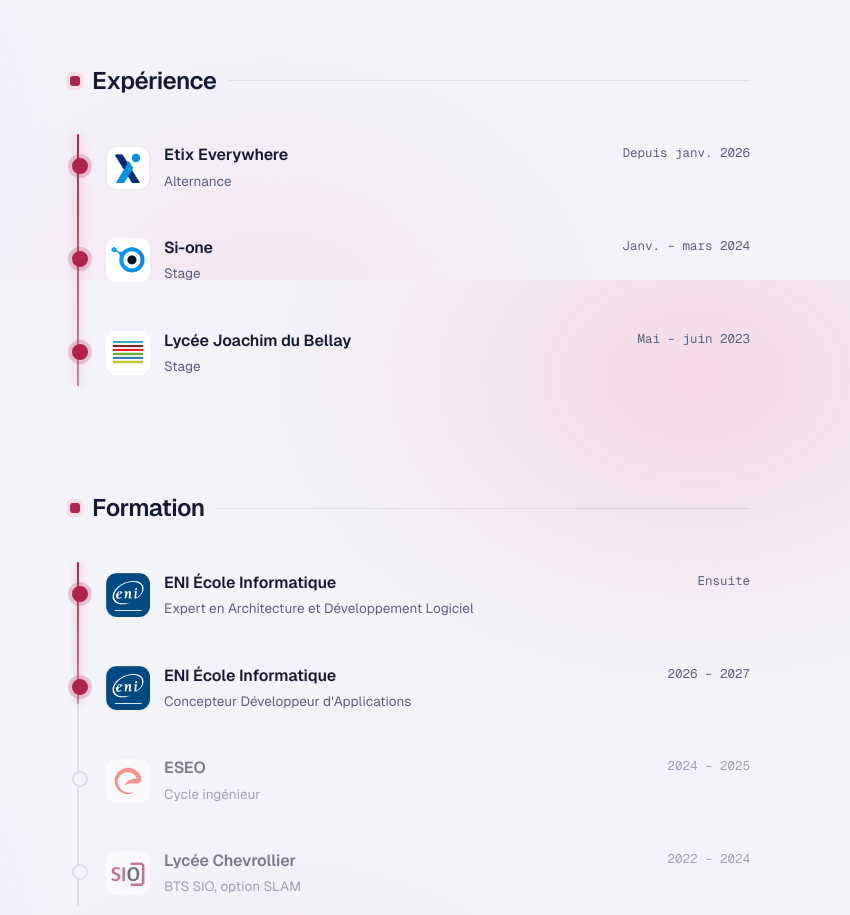
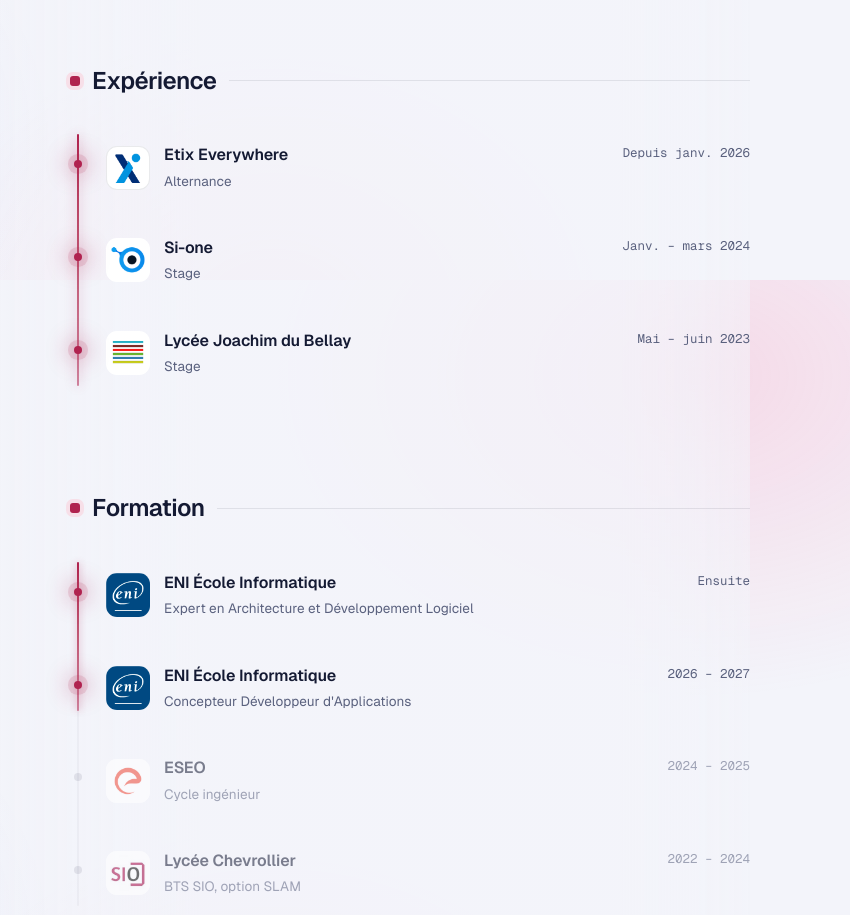
Before and after one commit to LouisonFvrs/portfolio-2026, a plain HTML site: page index.html in a window 1280 px wide. Shown: the part 1320-2235 px from the top of the page, without its empty margins (430-1280 px from the left). Drawn offline with Linux system fonts and the light colour scheme.

Commit message:
style(parcours): adoucir la lecture du fond et passer la frise en halos
- le détail déplié prolonge le cadre de la ligne
- voile progressif derrière la colonne centrale pour atténuer la grille
- repères de la frise en petits points avec halo une fois atteints

Co-Authored-By: Claude Opus 5.5 <noreply@anthropic.com>

```diff
--- a/index.html
+++ b/index.html
@@ -168,6 +168,8 @@ a { color: inherit; }
   mask-image: radial-gradient(ellipse 130% 95% at 50% 0%, #000 40%, transparent 88%);
 }
 .page, footer { position: relative; z-index: 1; }
+/* The reading veil may reach past the viewport edge: clip it rather than add a horizontal scroll */
+.page { overflow-x: clip; }
 
 .page {
   max-width: 1080px; margin: 0 auto;
@@ -208,7 +210,14 @@ a { color: inherit; }
 .toc a:hover::before, .toc a.on::before { width: 48px; }
 
 /* Content */
-main { display: flex; flex-direction: column; gap: 96px; min-width: 0; }
+main { display: flex; flex-direction: column; gap: 96px; min-width: 0; position: relative; }
+/* A soft veil behind the reading column quiets the dotted grid where the text is, and fades out on both sides */
+main::before {
+  content: ""; position: absolute; inset: -160px -140px; z-index: -1; pointer-events: none;
+  background: linear-gradient(90deg, transparent, color-mix(in srgb, var(--bg) 35%, transparent) 10%, color-mix(in srgb, var(--bg) 70%, transparent) 20%, color-mix(in srgb, var(--bg) 80%, transparent) 28%, color-mix(in srgb, var(--bg) 80%, transparent) 72%, color-mix(in srgb, var(--bg) 70%, transparent) 80%, color-mix(in srgb, var(--bg) 35%, transparent) 90%, transparent);
+  -webkit-mask-image: linear-gradient(transparent, #000 160px, #000 calc(100% - 160px), transparent);
+  mask-image: linear-gradient(transparent, #000 160px, #000 calc(100% - 160px), transparent);
+}
 section { display: flex; flex-direction: column; gap: 28px; scroll-margin-top: 88px; }
 .eyebrow { font-family: var(--mono); font-size: 12px; color: var(--muted); letter-spacing: .06em; text-transform: uppercase; }
 /* Section titles: larger, in ink, with an accent mark and a rule running to the edge */
@@ -227,7 +236,8 @@ section > h2 { font-size: 22px; font-weight: 600; }
 .tl::before, .tl-fill {
   content: ""; position: absolute; left: 7px; top: 6px; bottom: 6px; width: 2px; border-radius: 2px;
 }
-.tl::before { background: var(--line); }
+/* The track stays faint so the filled part and the halos carry the eye */
+.tl::before { background: var(--line); opacity: .35; }
 .tl-fill {
   background: linear-gradient(to bottom, var(--accent), color-mix(in srgb, var(--accent) 55%, var(--bg)));
   transform-origin: top; transform: scaleY(var(--p, 0));
@@ -238,10 +248,10 @@ section > h2 { font-size: 22px; font-weight: 600; }
 .xp > li { position: relative; }
 /* One dot per entry on the line, level with the logo; it lights up once the line reaches it */
 .xp > li::before {
-  content: ""; position: absolute; left: -34px; top: 30px; width: 12px; height: 12px; border-radius: 50%;
-  background: var(--bg); border: 2px solid var(--line); transition: border-color .3s, background-color .3s, box-shadow .3s;
+  content: ""; position: absolute; left: -32px; top: 32px; width: 8px; height: 8px; border-radius: 50%;
+  background: var(--line); transition: background-color .3s, box-shadow .4s;
 }
-.xp > li.on::before { border-color: var(--accent); background: var(--accent); box-shadow: 0 0 0 4px color-mix(in srgb, var(--accent) 22%, transparent); }
+.xp > li.on::before { background: var(--accent); box-shadow: 0 0 0 6px color-mix(in srgb, var(--accent) 14%, transparent), 0 0 22px 6px color-mix(in srgb, var(--accent) 35%, transparent); }
 .xp > li > * { transition: opacity .4s; }
 .xp > li:not(.on) > * { opacity: .55; }
 .xp-row {
@@ -250,6 +260,8 @@ section > h2 { font-size: 22px; font-weight: 600; }
   font: inherit; color: inherit; text-align: left; background: none; cursor: pointer; transition: background .35s ease;
 }
 .xp-row:hover, .xp > li.open .xp-row { background: color-mix(in srgb, var(--surface) 75%, transparent); }
+/* Once open, the row and its detail read as one block: the detail extends the row background and its corners */
+.xp > li.open .xp-row { border-radius: 14px 14px 0 0; }
 .xp-row:focus-visible { outline: 2px solid var(--accent); outline-offset: 2px; }
 .xp-logo { width: 44px; height: 44px; border-radius: 11px; overflow: hidden; display: grid; place-items: center; background: #fff; border: 1px solid var(--line); }
 .xp-logo img { width: 30px; height: 30px; object-fit: contain; display: block; }
@@ -263,8 +275,8 @@ section > h2 { font-size: 22px; font-weight: 600; }
 .xp-role { display: block; margin-top: 2px; font-size: 13.5px; color: var(--muted); }
 .xp-when { align-self: start; padding-top: 3px; font: 12.5px var(--mono); color: var(--muted); white-space: nowrap; font-variant-numeric: tabular-nums; }
 /* Soft unfold: the height eases open while the content fades and slides in slightly after it */
-.xp-detail { display: grid; grid-template-rows: 0fr; transition: grid-template-rows .55s cubic-bezier(.22, 1, .36, 1); }
-.xp > li.open .xp-detail { grid-template-rows: 1fr; }
+.xp-detail { margin: 0 -14px; padding: 0 14px; border-radius: 0 0 14px 14px; background: transparent; display: grid; grid-template-rows: 0fr; transition: grid-template-rows .55s cubic-bezier(.22, 1, .36, 1), background .35s ease; }
+.xp > li.open .xp-detail { grid-template-rows: 1fr; background: color-mix(in srgb, var(--surface) 75%, transparent); }
 .xp-detail > div > * { opacity: 0; transform: translateY(-6px); transition: opacity .2s ease, transform .3s ease; }
 .xp > li.open .xp-detail > div > * { opacity: 1; transform: none; transition: opacity .45s ease .12s, transform .55s cubic-bezier(.22, 1, .36, 1) .12s; }
 .xp > li.open .xp-detail > div > :nth-child(2) { transition-delay: .18s; }
```
